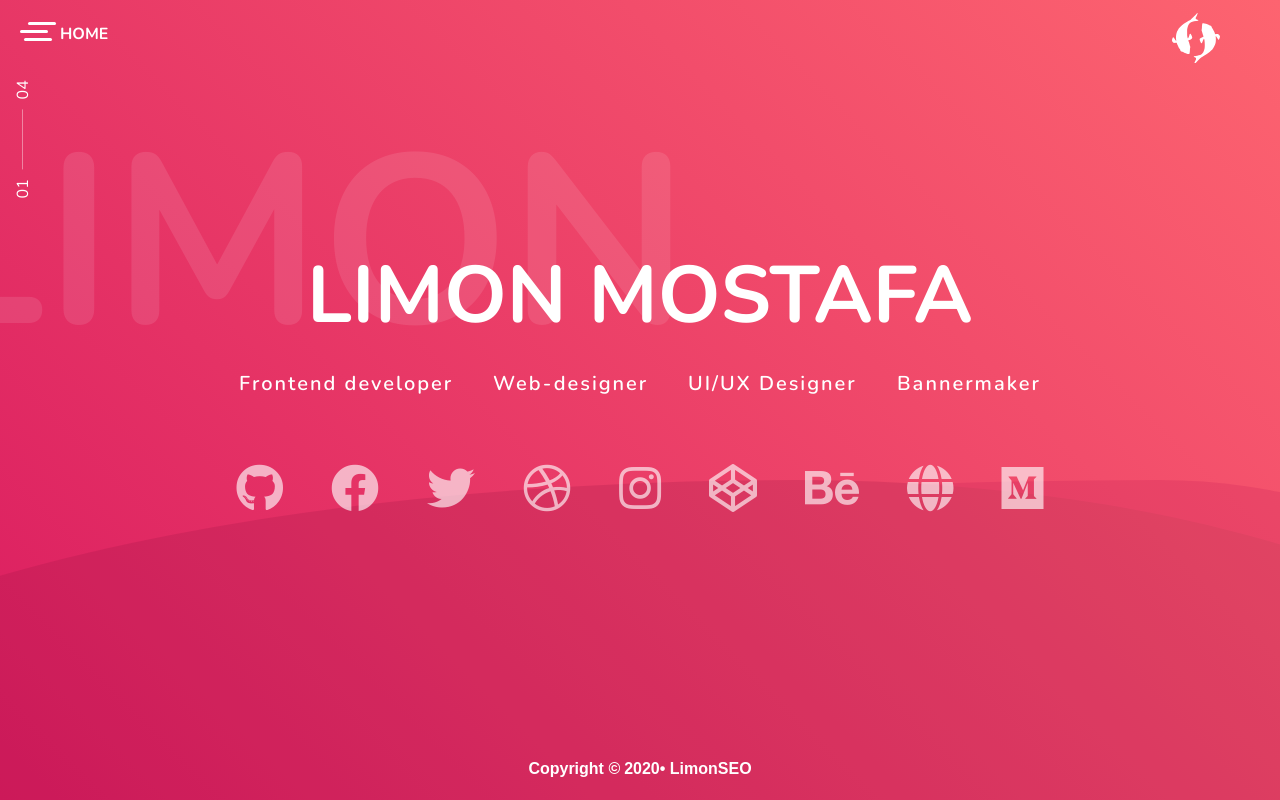
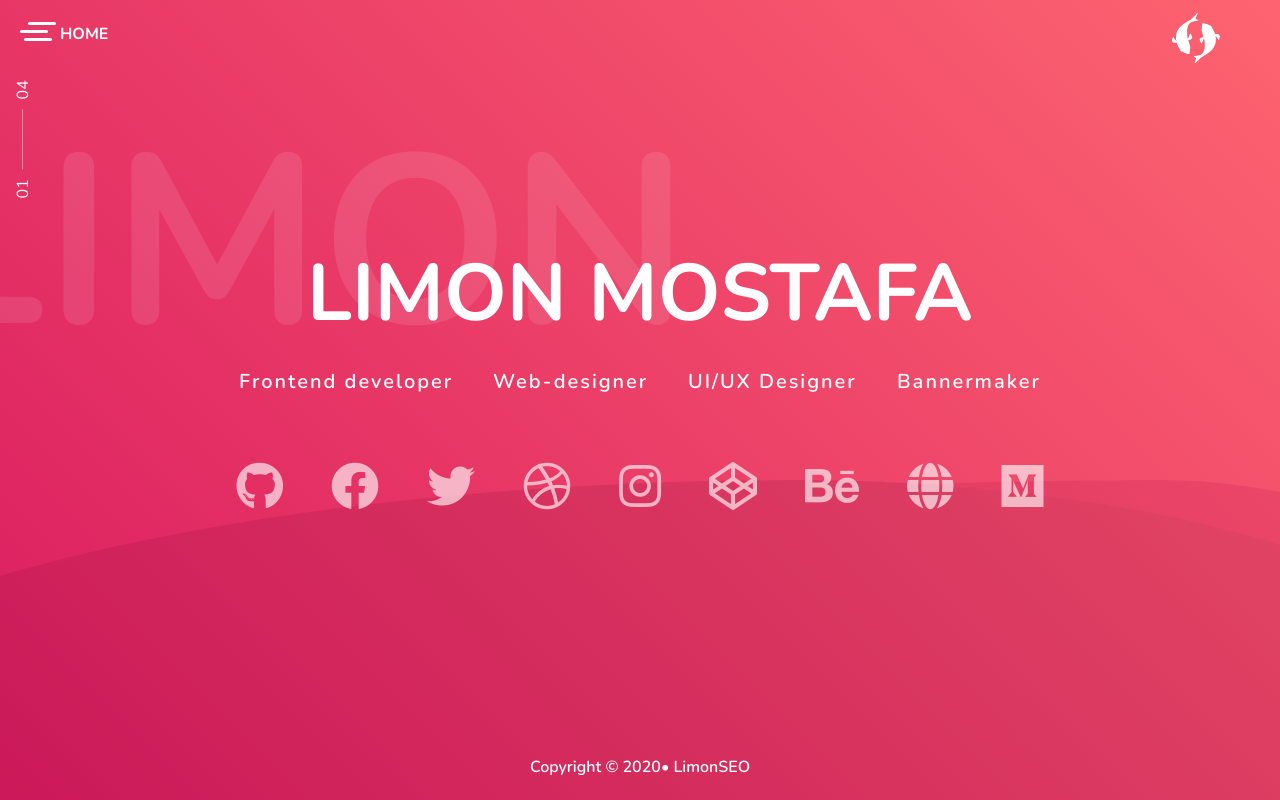
Before and after one commit to ilimon/nmlimon, a website: page index.html in a window 1280 px wide. Drawn offline with nearby package versions, Linux system fonts and the light colour scheme.

Commit message:
Update style.css

```diff
--- a/css/style.css
+++ b/css/style.css
@@ -351,11 +351,11 @@
   position: absolute;
   left: 0;
   font-family: "Font Awesome 5 Free";
-  content: '\f10c';
+  content: "\f10c";
 }
 
 .section .content .skills ul li:hover::before {
-  content: '\f111';
+  content: "\f111";
 }
 
 .section .content .author {
@@ -642,7 +642,7 @@
   -webkit-box-align: center;
       -ms-flex-align: center;
           align-items: center;
-  font-family: 'Varela Round', sans-serif;
+  font-family: 'Nunito';
   font-size: 1rem;
   color: #ffffff;
   -webkit-user-select: none;
```
